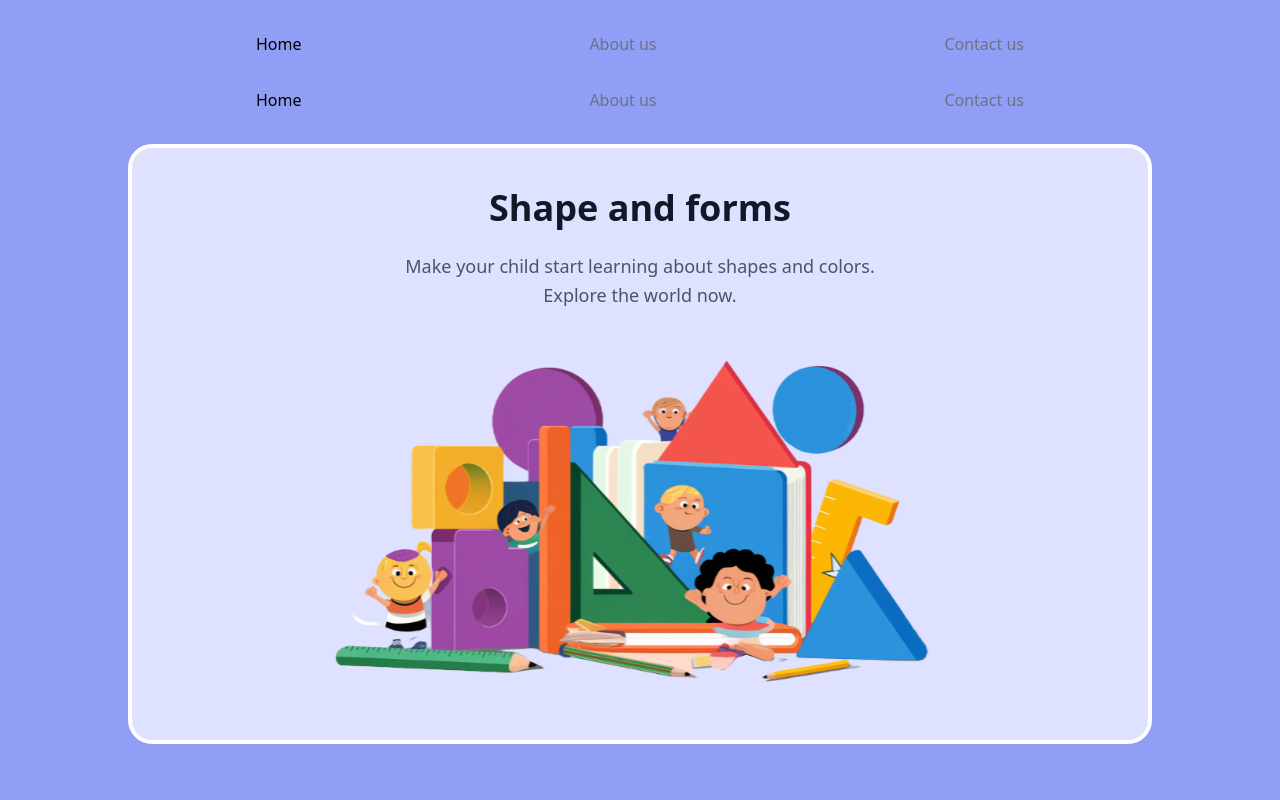
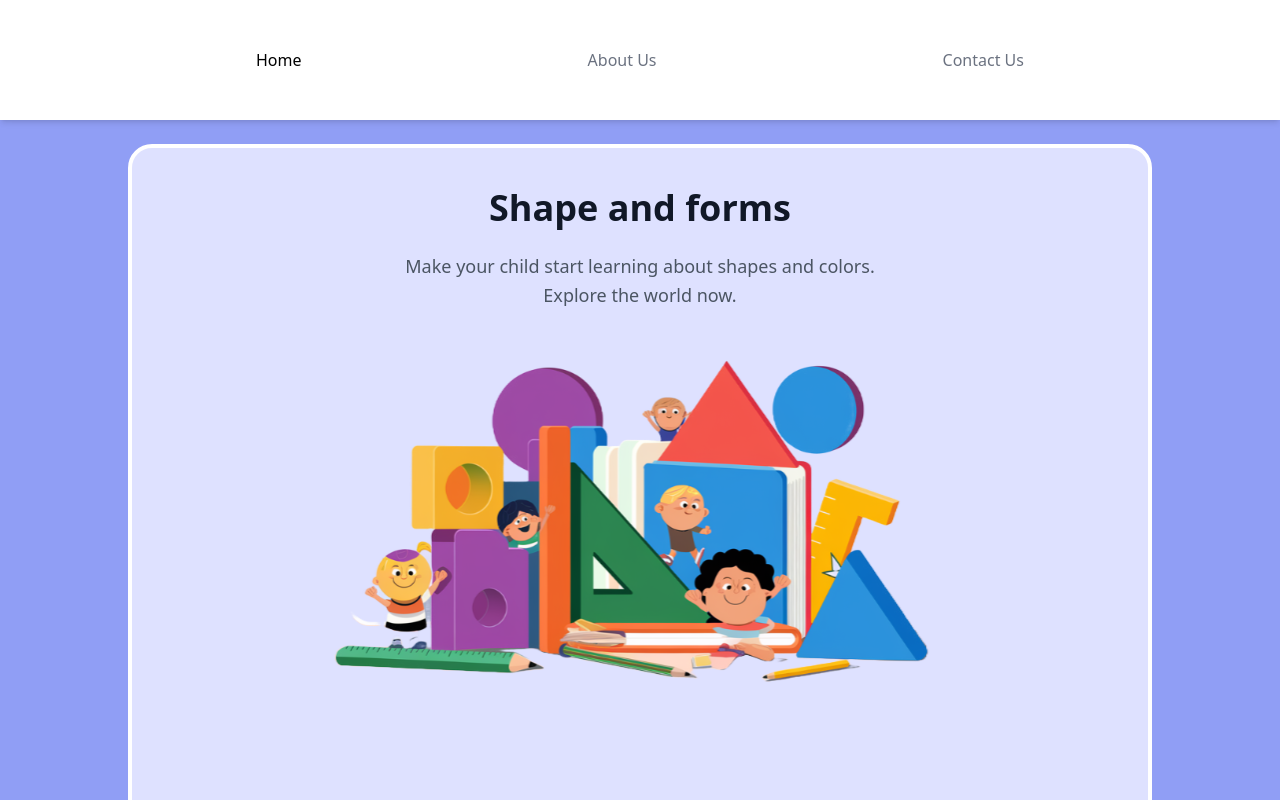
Before and after one commit to ahmed123456787/draw-app, a React (Vite) app in the folder frontend/: page /landing-page in a window 1280 px wide. Shown: the top 800 px of the page. Built offline with nearby package versions, Linux system fonts and the light colour scheme.

Commit message:
navbar problem fixed

```diff
--- a/frontend/src/Pages/LandingPage.jsx
+++ b/frontend/src/Pages/LandingPage.jsx
@@ -8,12 +8,14 @@ const LandingPage = () => {
   const [choice, setChoice] = useState("home");
 
   return (
-    <div className="min-h-screen bg-landing-page-gradiant flex flex-col justify-start items-center">
-      {/* Navigation */}
-      <div className="flex flex-row justify-between w-[60%] mt-8">
+    <>
+      {/* Navbar */}
+      <div className="w-full h-[15%] flex justify-center items-center z-50 fixed bg-white shadow-md ">
+        <div className="flex flex-row justify-between items-center w-[60%] h-full">
           <Link
             to="home"
             smooth={true}
+            offset={-80}
             duration={2000}
             className={`cursor-pointer ${
               choice === "home" ? "text-black" : "text-gray-500"
@@ -25,66 +27,39 @@ const LandingPage = () => {
           <Link
             to="about-us"
             smooth={true}
+            offset={-80}
             duration={2000}
             className={`cursor-pointer ${
               choice === "about-us" ? "text-black" : "text-gray-500"
             }`}
             onClick={() => setChoice("about-us")}
           >
-          About us
+            About Us
           </Link>
           <Link
             to="contact-us"
             smooth={true}
             duration={2000}
+            offset={-80}
             className={`cursor-pointer ${
               choice === "contact-us" ? "text-black" : "text-gray-500"
             }`}
             onClick={() => setChoice("contact-us")}
           >
-          Contact us
-        </Link>
-      </div><div className="flex flex-row justify-between w-[60%] mt-8">
-        <Link
-          to="home"
-          smooth={true}
-          duration={2000}
-          className={`cursor-pointer ${
-            choice === "home" ? "text-black" : "text-gray-500"
-          }`}
-          onClick={() => setChoice("home")}
-        >
-          Home
-        </Link>
-        <Link
-          to="about-us"
-          smooth={true}
-          duration={2000}
-          className={`cursor-pointer ${
-            choice === "about-us" ? "text-black" : "text-gray-500"
-          }`}
-          onClick={() => setChoice("about-us")}
-        >
-          About us
-        </Link>
-        <Link
-          to="contact-us"
-          smooth={true}
-          duration={2000}
-          className={`cursor-pointer ${
-            choice === "contact-us" ? "text-black" : "text-gray-500"
-          }`}
-          onClick={() => setChoice("contact-us")}
-        >
-          Contact us
+            Contact Us
           </Link>
         </div>
+      </div>
 
+      {/* Content */}
+      <div className="pt-[80px] min-h-screen w-[100%] bg-landing-page-gradiant flex  flex-col justify-start items-center">
         {/* Sections */}
-      <HomeSection />
+
+        <HomeSection  />
         <AboutUsSection />
-      <ContactUsSection />
+        <ContactUsSection id="contact-us"/>
       </div>
+    </>
   );
 };
 
--- a/frontend/src/components/landingPage/AboutUsSection.jsx
+++ b/frontend/src/components/landingPage/AboutUsSection.jsx
@@ -7,7 +7,7 @@ const AboutUsSection = () => {
             {/* About Us section */}
             <div
                 id="about-us"
-                className="w-[70%] h-[195vh] border-1 flex flex-col justify-start items-center bg-whiteBlueColor mt-40 border-4 border-white rounded-3xl"
+                className="w-[70%] h-[225vh] border-1 flex flex-col justify-start items-center bg-whiteBlueColor mt-40 border-4 border-white rounded-3xl"
             >
                 <p className="text-3xl text-black font-bold p-4">Welcome to KidzDraw World</p>
                 <p className="text-gray-400 text-xl font-bold">Where Fun Shapes Bright Minds!</p>
--- a/frontend/src/components/landingPage/ContactUsSection.jsx
+++ b/frontend/src/components/landingPage/ContactUsSection.jsx
@@ -22,10 +22,10 @@ const ContactUsSection = () => {
   return (
     <div
       id="contact-us"
-      className="w-[70%] h-[90vh] mb-[5%] border-1 flex space-x-1 justify-between items-start bg-whiteBlueColor mt-40 border-4 border-white rounded-3xl"
+      className=" mb-[5%] border-1 flex space-x-1 justify-between items-start bg-whiteBlueColor mt-20 border-4 border-white rounded-3xl"
     >
       {/* Contact information */}
-      <div className="w-[50%] h-[90%] flex flex-col space-y-3 p-2">
+      <div  className="w-[50%] h-[90%] flex flex-col space-y-3 p-2">
         <p className="font-bold p-4 text-2xl">Contact information</p>
         <div className="flex justify-start items-center p-2">
           <img src={images.locationIcon} alt="Location Icon" className="p-2" />
--- a/frontend/src/components/landingPage/HomeSection.jsx
+++ b/frontend/src/components/landingPage/HomeSection.jsx
@@ -3,9 +3,9 @@ import images from "./../../assets/assets";
 
 const HomeSection = () => {
   return (
-    <div
+    <section
       id="home"
-      className="mt-8 lg:w-[80%] lg:h-[75vh] border-4 border-white rounded-3xl bg-whiteBlueColor flex flex-col justify-start items-center p-4"
+      className="lg:w-[80%] mt-[5%] min-h-screen border-4 border-white rounded-3xl bg-whiteBlueColor flex flex-col justify-start items-center p-4"
     >
       <p className="lg:p-6 text-gray-900 text-4xl font-bold">Shape and forms</p>
       <p className="w-[50%] text-lg text-center leading-relaxed text-gray-600">
@@ -17,7 +17,7 @@ const HomeSection = () => {
         className="animate-slideDown"
         alt="Landing Page"
       />
-    </div>
+    </section>
   );
 };
 
```
Lines whose indentation alone changed are shown as unchanged.
